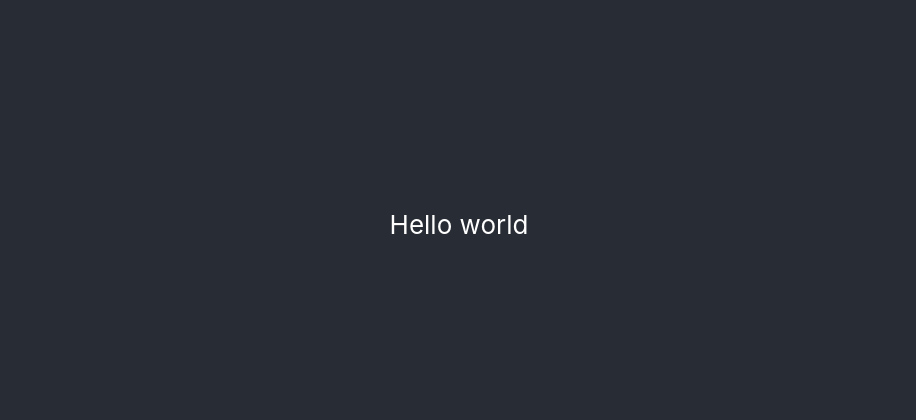
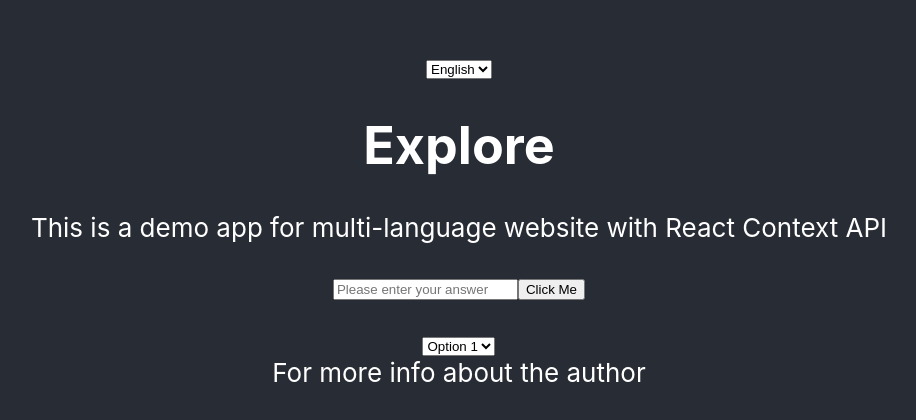
Before and after one commit to MarcinPietkiewicz/multilanguage-poc, a React (Create React App) app: page / in a window 1280 px wide. Shown: the part 176-596 px from the top of the page, without its empty margins (181-1097 px from the left). Built offline with nearby package versions, Linux system fonts and the light colour scheme.

Commit message:
Working proof-of-concept for multilanguage via react context

```diff
--- a/src/App.js
+++ b/src/App.js
@@ -1,13 +1,20 @@
-import logo from './logo.svg';
-import './App.css';
+import "./App.css";
+
+import { LanguageProvider } from "./containers/Language";
+import LanguageSelector from "./components/LanguageSelector";
+import Explore from "./components/Explore";
 
 function App() {
   return (
-    <div className="App">
-      <header className="App-header">
-      Hello world
-      </header>
-    </div>
+    <LanguageProvider>
+      <div className="App">
+        <header className="App-header">
+          <LanguageSelector />
+        <Explore />
+        </header>
+
+      </div>
+    </LanguageProvider>
   );
 }
 
--- /dev/null
+++ b/src/components/Explore.js
@@ -0,0 +1,50 @@
+import React, { useContext, useState } from "react";
+
+import { Text, LanguageContext } from "../containers/Language";
+
+const selectOptions = ["option1", "option2", "option3"];
+
+export default function Explore() {
+  const [clickText, setClickText] = useState();
+  const [selectedOption, setSelectedOption] = useState();
+  const { dictionary } = useContext(LanguageContext);
+
+  const handleClick = () => {
+    setClickText(<Text tid="buttonClicked" />);
+  };
+
+  const handleOptionChange = (e) => {
+    setSelectedOption(e.target.value);
+  };
+
+  return (
+    <div>
+      <h1>
+        <Text tid="exploreHeader" />
+      </h1>
+      <p>
+        <Text tid="welcomeDescription" />
+      </p>
+
+      <div>
+        <input type="text" placeholder={dictionary.enterText} />
+        <button onClick={handleClick}>
+          <Text tid="clickMe" />
+        </button>
+        <p>{clickText}</p>
+      </div>
+
+      <div>
+        <select onChange={handleOptionChange} value={selectedOption}>
+          {selectOptions.map((option) => (
+            <option key={option} value={option}>
+              {dictionary[option]}
+            </option>
+          ))}
+        </select>
+      </div>
+
+      <Text tid="aboutMe" />
+    </div>
+  );
+}
--- /dev/null
+++ b/src/components/LanguageSelector.js
@@ -0,0 +1,22 @@
+import React, { useContext } from 'react';
+
+import { languageOptions } from '../languages';
+import { LanguageContext } from '../containers/Language';
+
+export default function LanguageSelector() {
+  const { userLanguage, userLanguageChange } = useContext(LanguageContext);
+
+  // set selected language by calling context method
+  const handleLanguageChange = e => userLanguageChange(e.target.value);
+
+  return (
+    <select
+      onChange={handleLanguageChange}
+      value={userLanguage}
+    >
+      {Object.entries(languageOptions).map(([id, name]) => (
+        <option key={id} value={id}>{name}</option>
+      ))}
+    </select>
+  );
+};
--- a/src/languages/en.json
+++ b/src/languages/en.json
@@ -1,7 +1,11 @@
 {
-    "exploreHeader": "Explore",
-    "welcomeDescription": "This is a demo app for multi-language website with React Context API",
-    "clickMe": "Click Me",
-    "aboutMe": "For more info about the author",
-    "buttonClicked": "You clicked to button!"
-  }
+  "exploreHeader": "Explore",
+  "welcomeDescription": "This is a demo app for multi-language website with React Context API",
+  "clickMe": "Click Me",
+  "aboutMe": "For more info about the author",
+  "buttonClicked": "You clicked to button!",
+  "enterText": "Please enter your answer",
+  "option1": "Option 1",
+  "option2": "Option 2",
+  "option3": "Option 3"
+}
--- a/src/languages/pl.json
+++ b/src/languages/pl.json
@@ -1,7 +1,11 @@
 {
     "exploreHeader": "Eksploruj",
-    "welcomeDescription": "To jest aplikacja demo multijęzykowa wykorzystująca React Context API",
+    "welcomeDescription": "To jest demo aplikacji która wspiera wielojęzyczność poprzez React Context API",
     "clickMe": "Naciśnij mnie",
-    "aboutMe": "Więcej informacji o autorze",
-    "buttonClicked": "Nacisnąłeś przycisk!"
+    "aboutMe": "Więcej o autorze...",
+    "buttonClicked": "Nacisnąłeś przycisk!",
+    "enterText": "Wpisz swoją odpowiedź",
+    "option1": "Opcja 1",
+    "option2": "Opcja 2",
+    "option3": "Opcja 3"
   }
```
Also changed, not shown: src/logo.svg (deleted).
